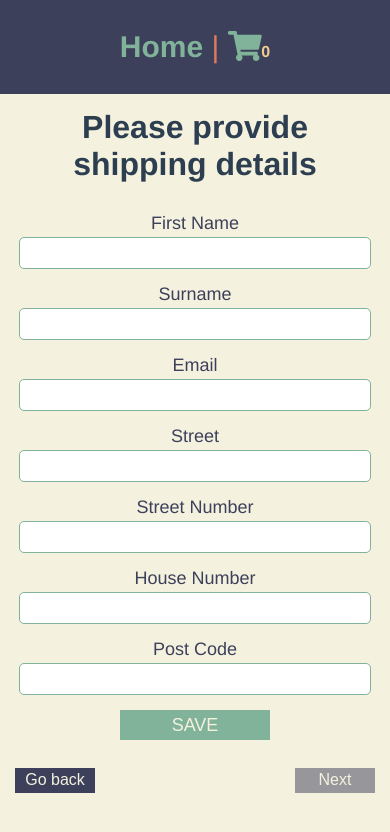
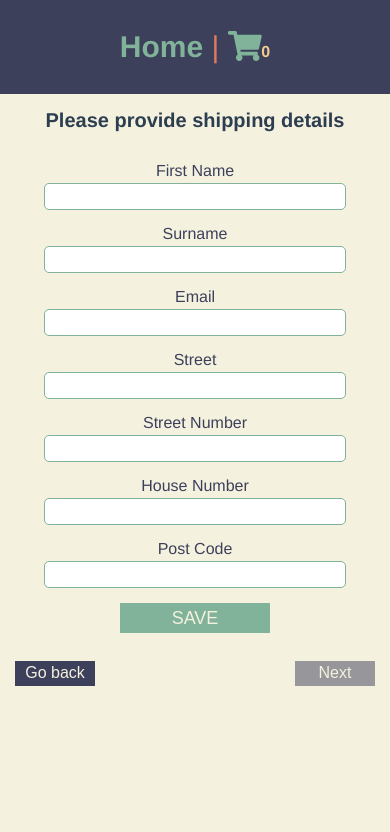
Before and after one commit to meg9meg/Movie-Shop, a Vue app: page /shippingdetails in a window 390 px wide. Shown: the top 832 px of the page. Built offline with nearby package versions, Linux system fonts and the light colour scheme; no server answers; what vue-credit-card-validation would draw is missing.

Commit message:
fix mobile view and discount

```diff
--- a/src/components/BasketArea.vue
+++ b/src/components/BasketArea.vue
@@ -24,7 +24,7 @@
         <div class="cost-summary">
           <p class="total-sub">Sub Total </p><span class="price">{{ movies_cost }}$</span>
           <p class="shipping-cost">Shipping </p><span class="price">{{ shipping }}$</span>
-          <p class="total-discount">Discount </p><span class="price">{{ discount }}$</span>
+          <p class="total-discount">Discount </p><span class="price">{{ discount_amount }}$</span>
           <p class="total-amount">Total </p><span class="price">{{ total_cost }}$</span>
         </div>
       </div>
@@ -59,8 +59,7 @@ export default {
       apply_discount() {
         this.errormsg = ""
         if(this.disc === "promo10"){
-          console.log('dziala');
-          this.discount = 10;
+          this.discount = 0.1;
         } else {
           this.errormsg = "Sorry but discount doesn't exsists"
         }
@@ -79,8 +78,11 @@ export default {
       movies_cost() {
         return this.$store.state.shoppingcart.length * this.price
       },
+      discount_amount(){
+        return (this.$store.state.shoppingcart.length * this.price * this.discount).toFixed(2)
+      },
       total_cost() {
-        return this.movies_cost + this.shipping - this.discount
+        return this.movies_cost + this.shipping - this.discount_amount
       },
       movies_count() {
         if (this.$store.getters.cartItems.length) {
--- a/src/views/ShippingDetails.vue
+++ b/src/views/ShippingDetails.vue
@@ -107,6 +107,9 @@ export default {
       .form-header {
         width: 100%;
         padding-bottom: 30px;
+        @media screen and (max-width: 400px) {
+            font-size: 20px;
+        }
       }
 
       .form-field-container {
@@ -125,6 +128,10 @@ export default {
           outline: none;
           border-radius: 5px;
           font-size: 16px;
+          @media screen and (max-width: 400px) {
+            width: 300px;
+            height: 25px;
+          }
         }
         label {
           display: block;
@@ -132,6 +139,9 @@ export default {
           margin-bottom: 3px;
           color: #3D405B;
           font-weight: 500;
+          @media screen and (max-width: 400px) {
+            font-size: 16px;
+          }
         }
 
         .error {
```
